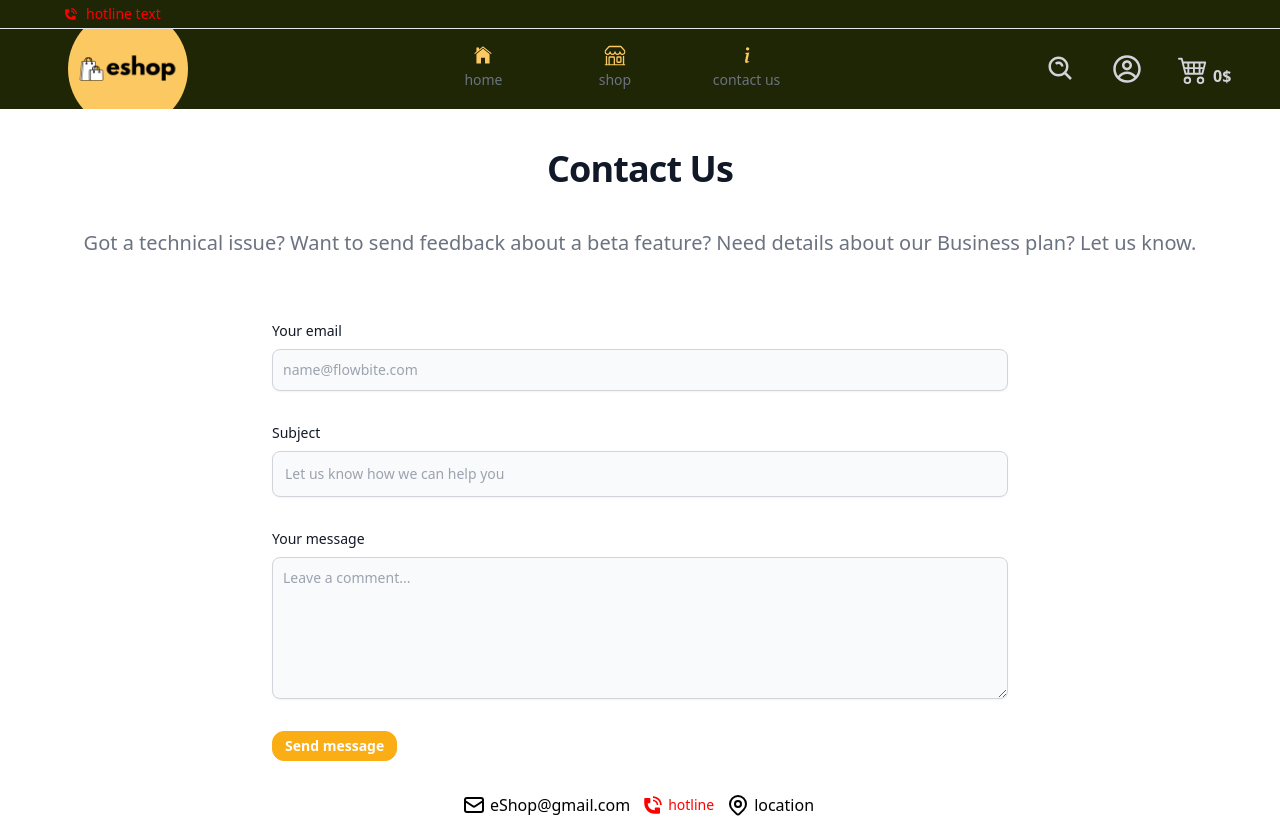
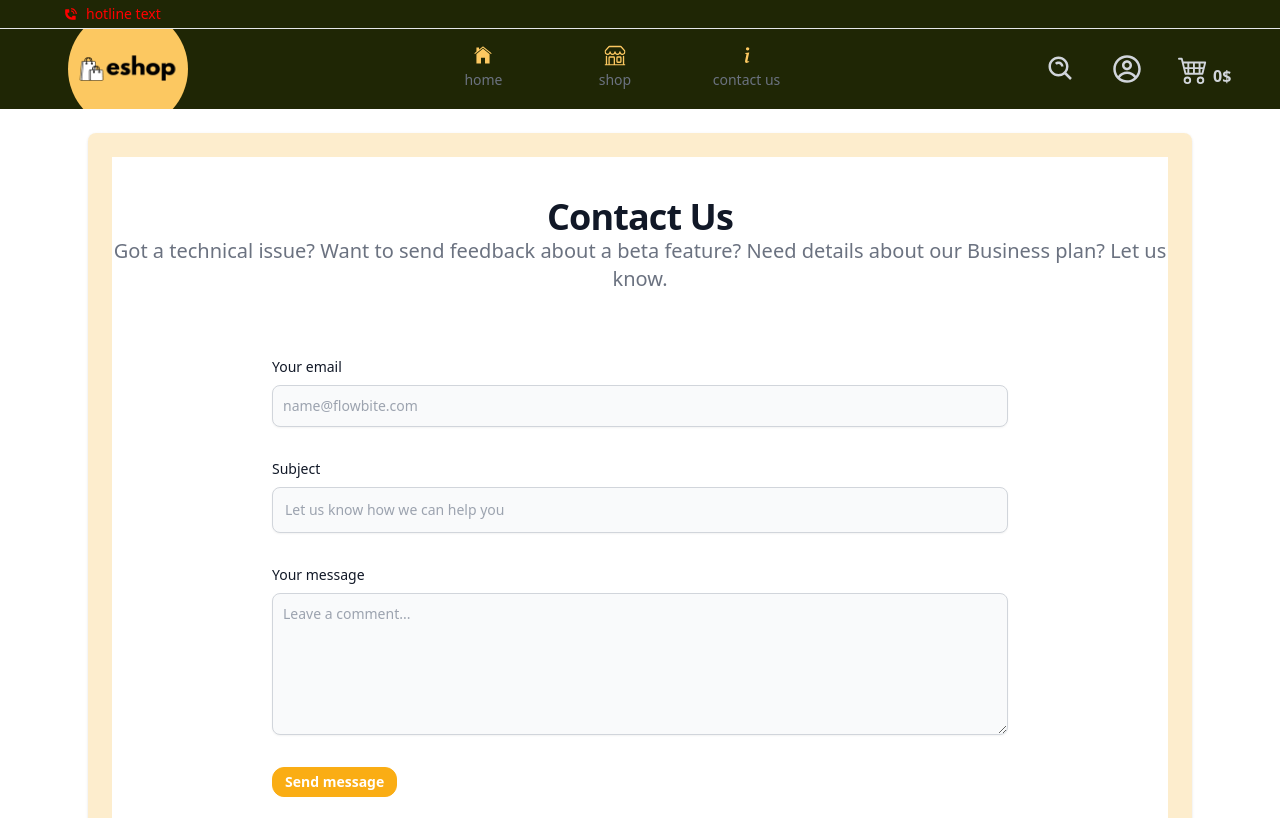
Before and after one commit to Sosokantaria/eShop_ecommerce_web, a React (Vite) app: page /Contact-us in a window 1280 px wide. Shown: the top 818 px of the page. Built offline with nearby package versions, Linux system fonts and the light colour scheme.

Commit message:
fix-contactUs view

```diff
--- a/src/views/global/contactUs/Contact.tsx
+++ b/src/views/global/contactUs/Contact.tsx
@@ -3,8 +3,9 @@ import { PrimaryBtn } from "../../../components/buttons";
 
 export default function ContactUs() {
   return (
+    <div className="rounded-lg border-[gray] bg-[#fce2ad9a] shadow p-6 m-6">
       <section className="bg-white ">
-        <h2 className="my-10 text-4xl tracking-tight font-extrabold text-center text-gray-900 dark:text-white">
+        <h2 className="pt-10 text-4xl tracking-tight font-extrabold text-center text-gray-900 dark:text-white">
           Contact Us
         </h2>
         <p className="mb-8  font-light text-center text-gray-500 dark:text-gray-400 sm:text-xl">
@@ -60,5 +61,6 @@ export default function ContactUs() {
           </form>
         </div>
       </section>
+    </div>
   );
 }
```
